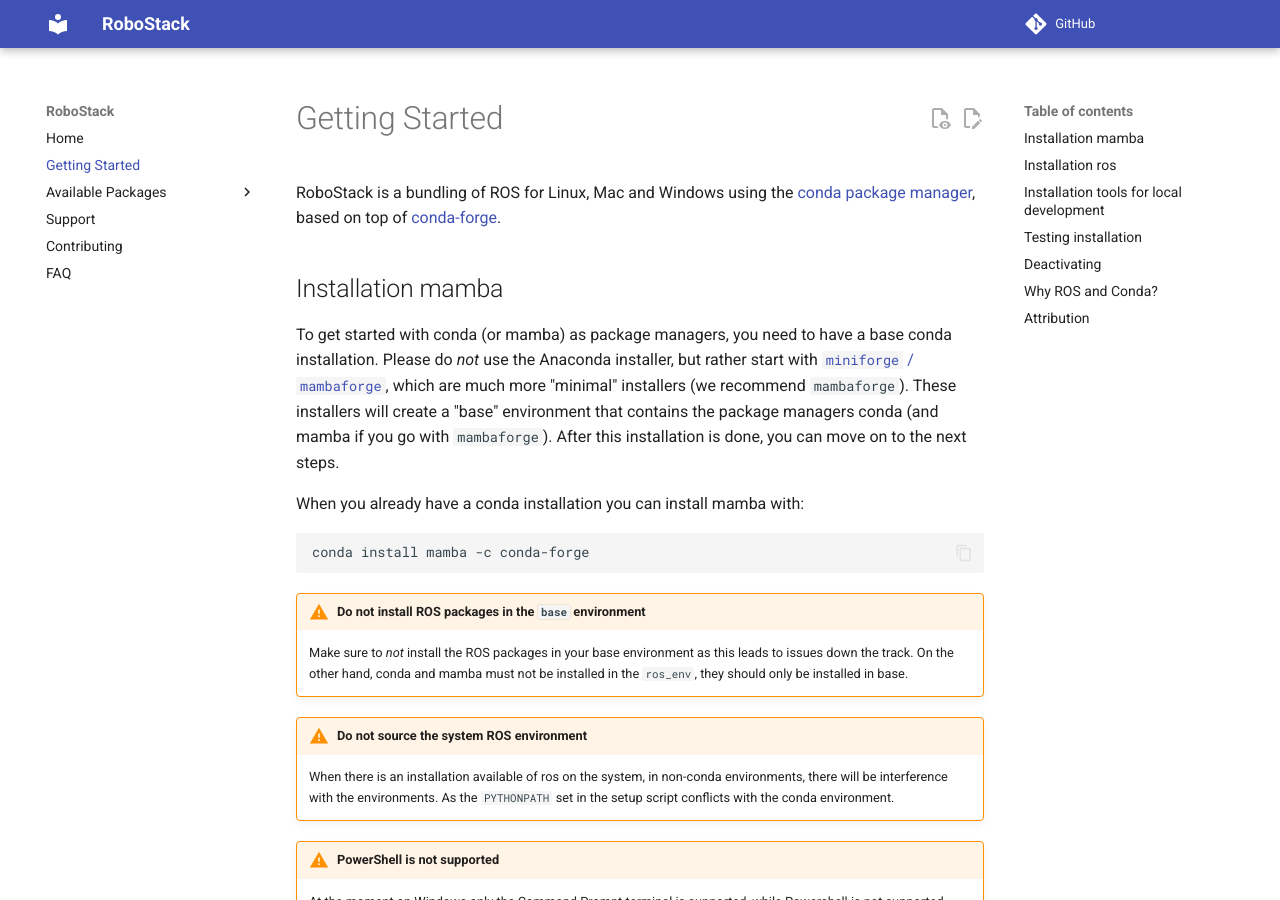
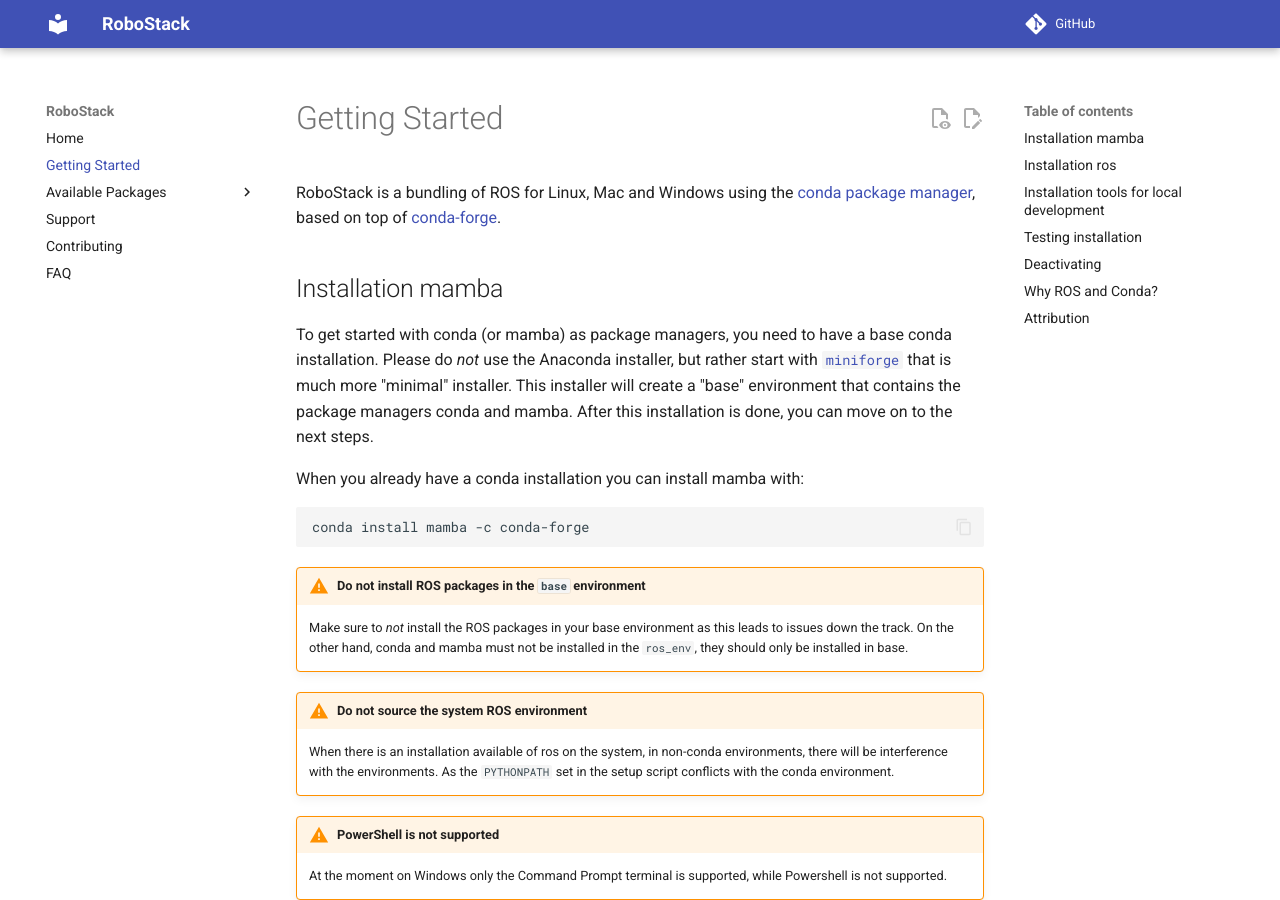
Before and after one commit to RoboStack/robostack.github.io, an MkDocs documentation site: the page built from docs/GettingStarted.md, in a window 1280 px wide and 900 px high. Built offline with MkDocs 1.6.1 and Material for MkDocs 9.7.7, drawn with Linux system fonts in a browser that asks for light colours; comment, search, counter and statistics services are not loaded.

Commit message:
Only recommend miniforge
Since https://github.com/conda-forge/miniforge/pull/488/files, miniforge is recommend as mambaforge and miniforge are identical.

````diff
--- a/docs/GettingStarted.md
+++ b/docs/GettingStarted.md
@@ -2,7 +2,8 @@
 RoboStack is a bundling of ROS for Linux, Mac and Windows using the [conda package manager](https://docs.conda.io/en/latest/), based on top of [conda-forge](https://conda-forge.org/).
 
 ## Installation mamba
-To get started with conda (or mamba) as package managers, you need to have a base conda installation. Please do _not_ use the Anaconda installer, but rather start with [`miniforge` / `mambaforge`](https://github.com/conda-forge/miniforge), which are much more "minimal" installers (we recommend `mambaforge`). These installers will create a "base" environment that contains the package managers conda (and mamba if you go with `mambaforge`). After this installation is done, you can move on to the next steps.
+
+To get started with conda (or mamba) as package managers, you need to have a base conda installation. Please do _not_ use the Anaconda installer, but rather start with [`miniforge`](https://github.com/conda-forge/miniforge) that is much more "minimal" installer. This installer will create a "base" environment that contains the package managers conda and mamba. After this installation is done, you can move on to the next steps.
 
 When you already have a conda installation you can install mamba with:
 ```bash
````
